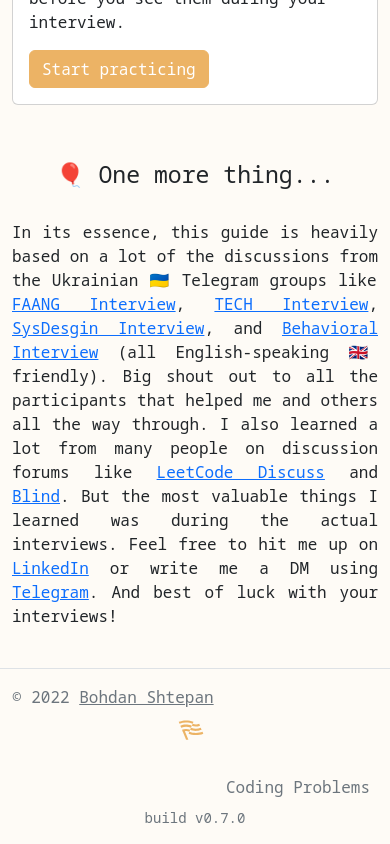
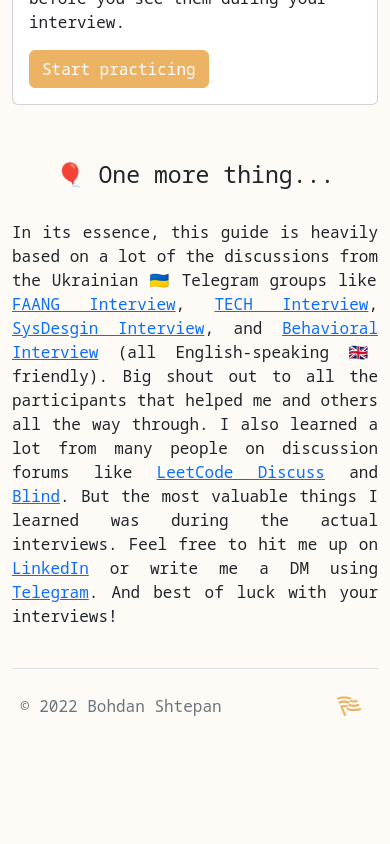
Before and after one commit to Tour-de-FAANG/website, a React (Vite) app: page /#/ in a window 390 px wide. Shown: the part 1926-2770 px from the top of the page. After the commit the page ends 2669 px from the top, so only its background shows below. Built offline with nearby package versions, Linux system fonts and the light colour scheme.

Commit message:
feat(Footer): make footer responsive; remove project version from footer; tweak footer links style.

```diff
--- a/package.json
+++ b/package.json
@@ -1,6 +1,6 @@
 {
   "name": "tour-de-faang",
-  "version": "0.7.0",
+  "version": "0.8.0",
   "description": "🎉 Yet another FAANG interview preparation guide.",
   "source": "src/index.html",
   "browserslist": "> 0.5%, last 2 versions, not dead",
--- /dev/null
+++ b/src/components/Footer/index.scss
@@ -0,0 +1,18 @@
+/**
+ * Copyright (c) Bohdan Shtepan.
+ *
+ * This source code is licensed under the MIT license found in the
+ * LICENSE file in the root directory of this source tree.
+ *
+ */
+
+.footer {
+    a[href] {
+        &:hover,
+        &:active {
+            text-decoration: underline;
+        }
+
+        transition: text-decoration 0.15s cubic-bezier(0.165, 0.84, 0.44, 1);
+    }
+}
--- a/src/components/Footer/index.tsx
+++ b/src/components/Footer/index.tsx
@@ -10,30 +10,27 @@ import React from 'react';
 import { NavLink } from 'react-router-dom';
 import { BRAND_LOGO, FOOTER_COPY_LINK, FOOTER_COPY_NAME, FOOTER_COPY_YEAR, NAV_LINKS } from '../../core/consts';
 import { l } from '../../core/localization';
-import packageJson from '../../../package.json';
+
+import './index.scss';
 
 export default function Footer() {
     return (
-        <div className='container-lg'>
-            <footer className='d-flex flex-wrap justify-content-between align-items-center py-3 my-4 border-top row mb-0'>
-                <p className='col-md-4 mb-0 text-muted'>&copy; {FOOTER_COPY_YEAR} <a href={FOOTER_COPY_LINK} className='link-secondary'>{FOOTER_COPY_NAME}</a></p>
+        <section className='container-lg footer'>
+            <footer className='d-flex flex-wrap justify-content-between align-items-center py-3 my-4 border-top row-cols-2 row-cols-md-3 mb-0'>
+                <p className='col-8 col-md-4 mb-0 px-2 text-muted'>&copy; {FOOTER_COPY_YEAR} <a href={FOOTER_COPY_LINK} className='nav-link d-inline'>{FOOTER_COPY_NAME}</a></p>
 
-                <a href='/' className='col-md-4 d-flex align-items-center justify-content-center mb-3 mb-md-0 me-md-auto link-dark text-decoration-none'>
+                <a href='/' className='col-4 col-md-4 d-flex align-items-center justify-content-end justify-content-md-center me-md-auto link-dark text-decoration-none'>
                     <img src={BRAND_LOGO as unknown as string} className='bi me-2' width='42' height='42' alt={l('Logo')} />
                 </a>
 
-                <ul className='nav col-md-4 justify-content-end'>
+                <ul className='nav col-md-4 justify-content-end d-none d-md-flex'>
                     {
                         NAV_LINKS.map(({ enabled, path, locKey }, index) => enabled && <li className='nav-item' key={index}>
                             <NavLink to={path} className='nav-link px-2 text-muted'>{l(locKey)}</NavLink>
                         </li>)
                     }
                 </ul>
-
-                <span className='col-12 text-center text-muted small fw-light'>
-                    { l('build v') + packageJson.version }
-                </span>
             </footer>
-        </div>
+        </section>
     );
 }
```
Also changed, not shown: 1 other file (tests, documents, lock files or other folders).
